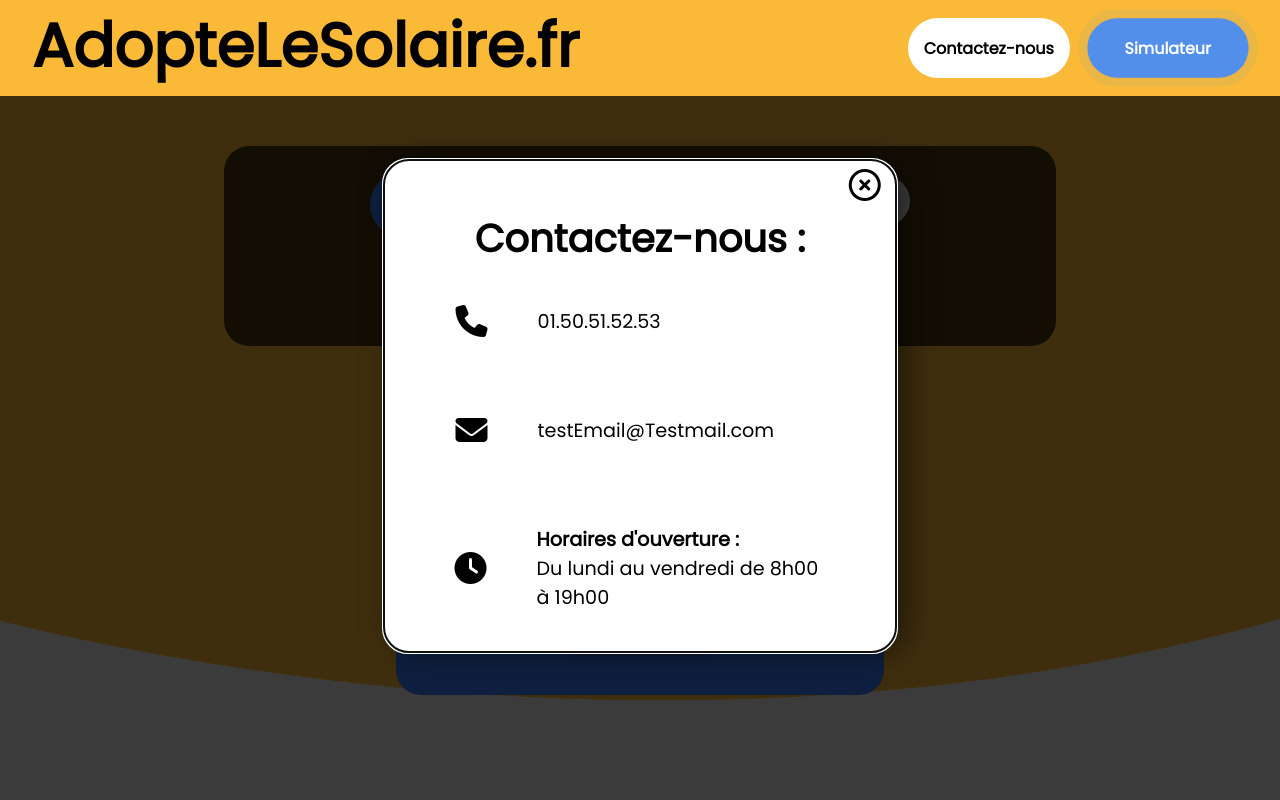
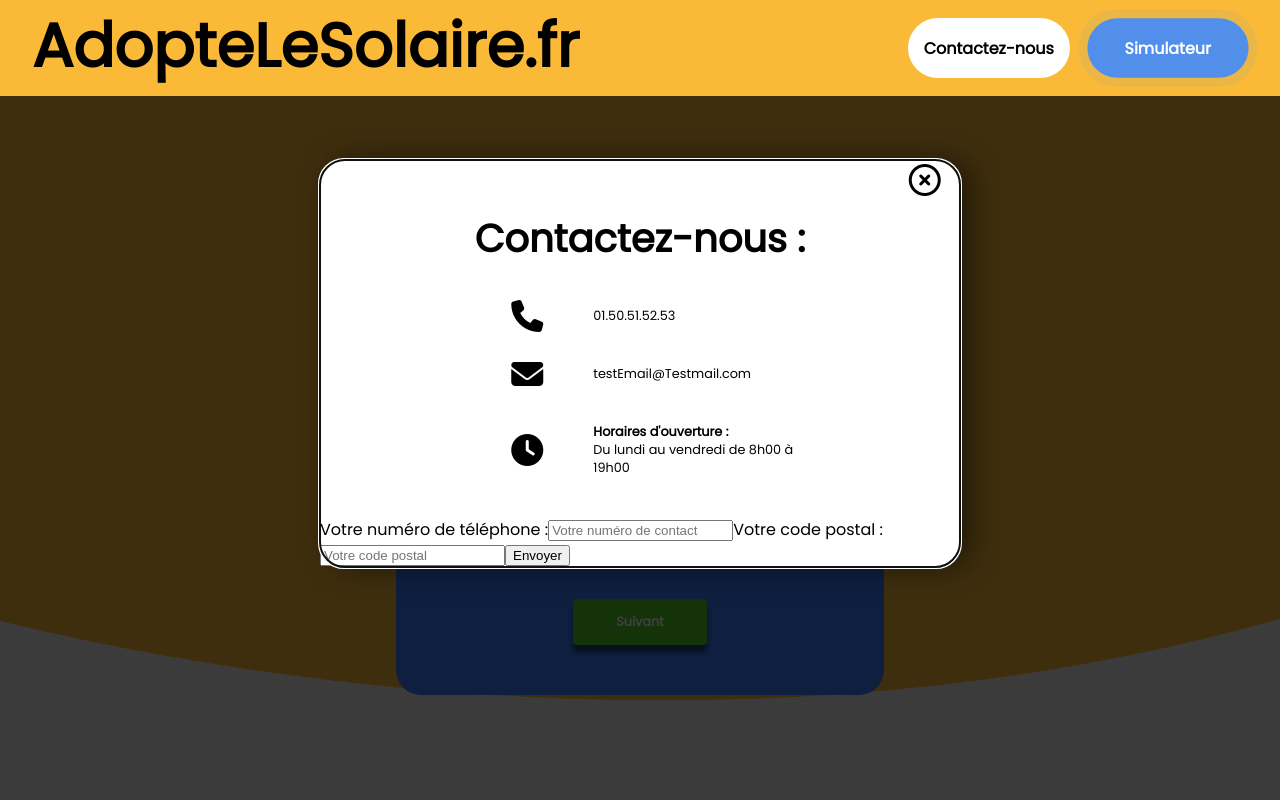
Before and after one commit to MasterPampa/AdopteLeSolaire, a React app in the folder adoptelesolaire/: page / in a window 1280 px wide. Both pictures are taken after a click on the element "Contactez-nous". Shown: the top 800 px of the page. Built offline with nearby package versions, Linux system fonts and the light colour scheme.

Commit message:
ajout formulaire contact rappel modal

```diff
--- /dev/null
+++ b/adoptelesolaire/src/components/contactForm/ContactForm.jsx
@@ -0,0 +1,50 @@
+import React, { useState } from 'react';
+
+const ContactForm = ({ onSubmit }) => {
+  const [formData, setFormData] = useState({
+    tel: '',
+    postalCode: '',
+  });
+
+  const handleChange = (e) => {
+    const { name, value } = e.target;
+    setFormData({
+      ...formData,
+      [name]: value,
+    });
+  };
+
+  const handleSubmit = (e) => {
+    e.preventDefault();
+    // Vous pouvez effectuer des validations supplémentaires ici si nécessaire
+    onSubmit(formData);
+  };
+
+  return (
+    <form onSubmit={handleSubmit}>
+      <label>
+        Votre numéro de téléphone :
+        <input
+          type="tel"
+          name="tel"
+          value={formData.tel}
+          placeholder="Votre numéro de contact"
+          onChange={handleChange}
+        />
+      </label>
+      <label>
+        Votre code postal :
+        <input
+          type="text"
+          name="postalCode"
+          value={formData.postalCode}
+          placeholder="Votre code postal"
+          onChange={handleChange}
+        />
+      </label>
+      <input type="submit" value="Envoyer" />
+    </form>
+  );
+};
+
+export default ContactForm;
--- a/adoptelesolaire/src/components/form/Form.jsx
+++ b/adoptelesolaire/src/components/form/Form.jsx
@@ -121,7 +121,7 @@ function Form() {
     <span className="span">
     <div className='route'>
       <div className='dots'>
-        <span className='line'></span>
+      <span className='line' style={{ width: `${(page - 1) * 30}%` }}></span>
         <div className={`dot ${page === 1 ? 'selected' : ''}`}>1</div>
         <div className={`dot ${page === 2 ? 'selected' : ''}`}>2</div>
         <div className={`dot ${page === 3 ? 'selected' : ''}`}>3</div>
--- a/adoptelesolaire/src/components/form/form.scss
+++ b/adoptelesolaire/src/components/form/form.scss
@@ -5,9 +5,8 @@
     align-items: center;
 }
 .route{
-    width: 65%;
+    width: 50%;
     height: 25vh;
-    background-color: rgba(0, 0, 0,0.7);
     margin-top: 50px;
     border-radius: 25px;
     display: flex;
@@ -19,12 +18,12 @@
         position: relative;
         .line{
             position: absolute;
-            width: 90%;
             left: 5%;
             height: 10px;
-            background-color: white;
+            background-color: #387AFB;
             top: 50px;
             z-index: 0;
+            transition: width 0.5s ease; /* A ajuster selon besoin (rapidité de l'agrandissement de la barre */
         }
         .dot{
             display: flex;
@@ -47,7 +46,6 @@
             color: white;
             font-size: 2.5vw;
             transform: translateY(-4px);
-
         }
     }
 }
--- a/adoptelesolaire/src/pages/Home.jsx
+++ b/adoptelesolaire/src/pages/Home.jsx
@@ -5,9 +5,32 @@ import Pins from "../components/pins/Pins";
 import Form from "../components/form/Form";
 import Articles from "../components/articles/Articles";
 import Footer from "../components/footer/Footer";
+import ContactForm from "../components/contactForm/ContactForm"
 import './modal.css';  // Importez le fichier CSS
 
-function Home() {
+const Home = () => {
+
+    ReactModal.setAppElement('#root');
+
+    const handleContactFormSubmit = async (formData) => {
+    try {
+      const response = await fetch('http://localhost:3001/submit-form', {
+        method: 'POST',
+        headers: {
+          'Content-Type': 'application/json',
+        },
+        body: JSON.stringify(formData),
+      });
+
+      if (response.ok) {
+        console.log('Données envoyées avec succès !');
+      } else {
+        console.error('Erreur lors de l\'envoi des données au serveur.');
+      }
+    } catch (error) {
+      console.error('Erreur lors de la communication avec le serveur :', error);
+    }
+  };
     const [isModalOpen, setIsModalOpen] = useState(false);
 
     const openModal = () => {
@@ -37,6 +60,7 @@ function Home() {
             <ReactModal style={customStyles} isOpen={isModalOpen} onRequestClose={closeModal} className="ma-modal">
                 <h2 className='modalTitle'>Contactez-nous :</h2>
                 <div className='modalContent flexColumn'>
+                    <span className="">
                         <article className='contacts'>
                             <i class="fa-solid fa-phone fa-2xl"></i>
                             <p>01.50.51.52.53</p>
@@ -52,6 +76,8 @@ function Home() {
                                 <p>Du lundi au vendredi de 8h00 à 19h00</p>
                             </span>
                         </article>
+                    </span>
+                    <ContactForm onSubmit={handleContactFormSubmit}/>
                 </div>
                 <i className='fa-regular fa-circle-xmark fa-2xl close' onClick={closeModal}></i>
             </ReactModal>
--- a/adoptelesolaire/src/pages/modal.scss
+++ b/adoptelesolaire/src/pages/modal.scss
@@ -5,8 +5,8 @@
     align-items: center;
     flex-direction: column;
     top: 20%;
-    left: 30%;
-    width: 40%;
+    left: 25%;
+    width: 50%;
     background-color: white;
     box-shadow: 10px 0px 30px 0px rgba( 0, 0, 0, 0.5 );
     border-radius: 25px;
@@ -31,12 +31,13 @@
     .contacts{
         display: flex;
         align-items: center;
-        justify-content: flex-end;
+        justify-content: flex-start;
         width: 100%;
         margin-top: 40px;
+        margin-left: 10%;
         p, h4{
             width: 70%;
-            font-size: 1.5vw;
+            font-size: 1vw;
             margin-left: 50px;
         }
     }
```
Also changed, not shown: adoptelesolaire/server/server.js (+17 -1 lines), adoptelesolaire/src/components/contactForm/contactForm.scss (added), adoptelesolaire/src/components/form/form.css, adoptelesolaire/src/pages/modal.css, 2 other files. Lines whose indentation alone changed are shown as unchanged.
